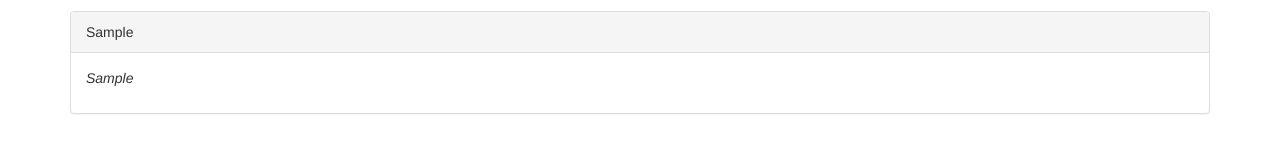
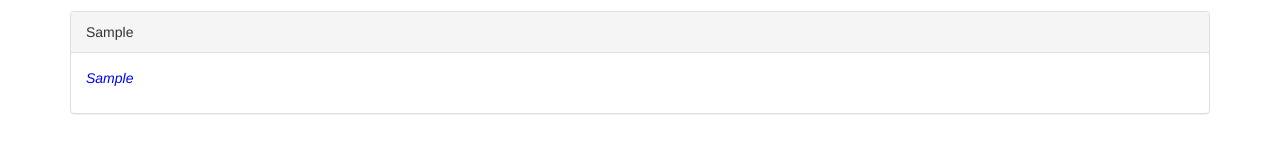
Before and after one commit to lex-attax/Angular5, an Angular app in the folder cmp-databinding-start/: page / in a window 1280 px wide. Both pictures are taken after typing "Sample", "Sample" into the empty fields and a click on the button "Add Server Blueprint". Shown: the part 232-384 px from the top of the page. Built offline with nearby package versions, Linux system fonts and the light colour scheme.

Commit message:
blueprint content is now blue

```diff
--- a/cmp-databinding-start/src/app/app.component.html
+++ b/cmp-databinding-start/src/app/app.component.html
@@ -25,7 +25,7 @@
         <div class="panel-body">
           <p>
             <strong *ngIf="element.type === 'server'" style="color: red">{{ element.content }}</strong>
-            <em *ngIf="element.type === 'blueprint'">{{ element.content }}</em>
+            <em *ngIf="element.type === 'blueprint'" style="color: blue">{{ element.content }}</em>
           </p>
         </div>
       </div>
```
